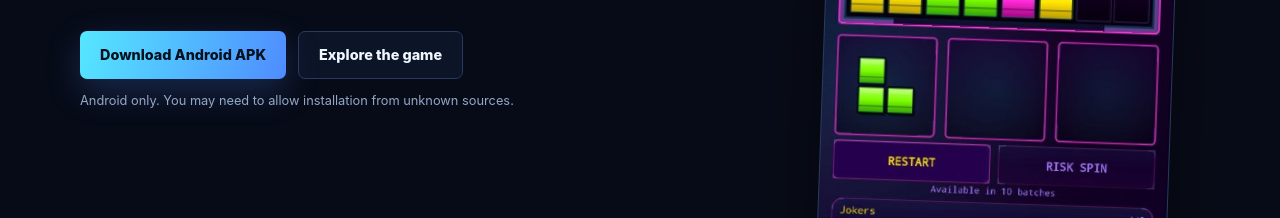
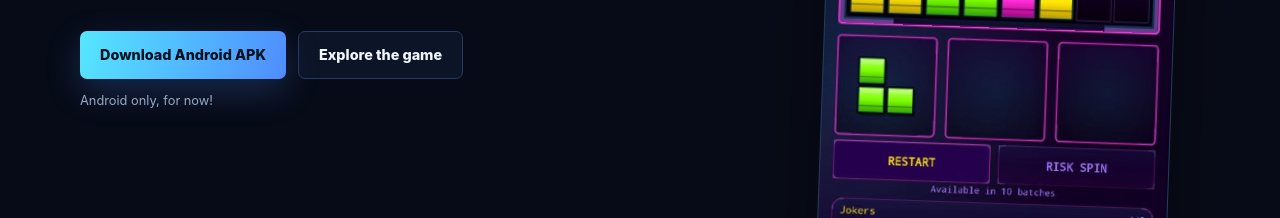
Before and after one commit to De27vin/Gridfall, a plain HTML site: page website/index.html in a window 1280 px wide. Shown: the part 582-800 px from the top of the page. Drawn offline with Linux system fonts and the light colour scheme.

Commit message:
Update website text

```diff
--- a/website/index.html
+++ b/website/index.html
@@ -29,7 +29,7 @@
           <a class="button primary" href="https://apk.gridfall.site/gridfall.apk" download>Download Android APK</a>
           <a class="button secondary" href="#features">Explore the game</a>
         </div>
-        <p class="install-note">Android only. You may need to allow installation from unknown sources.</p>
+        <p class="install-note">Android only, for now!</p>
       </div>
 
       <div class="hero-visual">
```
